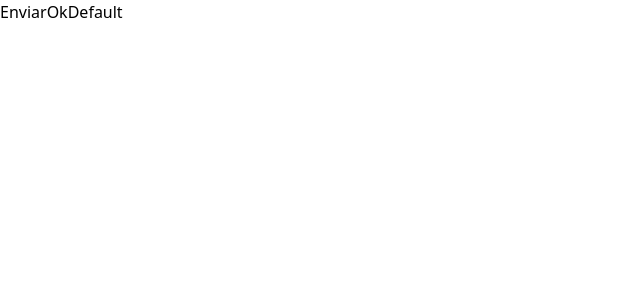
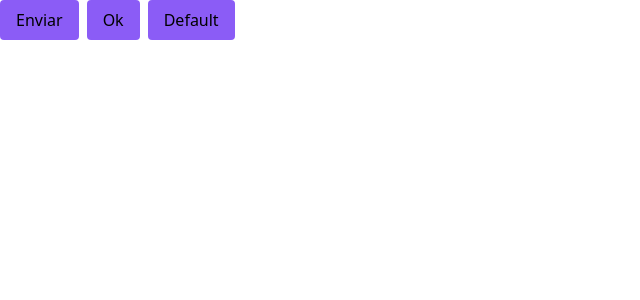
Before and after one commit to DaviDeAlmeida/nlw-return-impulse-web, a React (Vite) app: page / in a window 1280 px wide. Shown: the top 300 px of the page, without its empty margins (0-640 px from the left). Built offline with nearby package versions, Linux system fonts and the light colour scheme.

Commit message:
using tailwind css

```diff
--- a/src/App.tsx
+++ b/src/App.tsx
@@ -3,16 +3,16 @@ interface ButtonProps {
 }
 
 function Button (props: ButtonProps) {
-  return <button>{props.text ?? 'Default'}</button>
+  return <button className="bg-violet-500 px-4 h-10 rounded">{props.text ?? 'Default'}</button>
 }
 
 function App() {
   return (
-    <>
+    <div className="flex gap-2">
       <Button text="Enviar"/>
       <Button text="Ok"/>
       <Button />
-    </>
+    </div>
   )
 }
 
```
